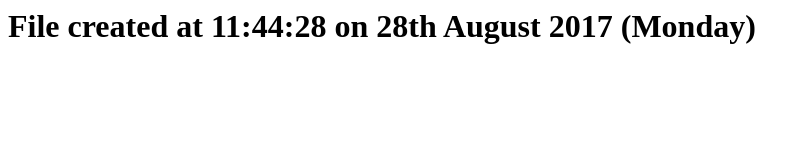
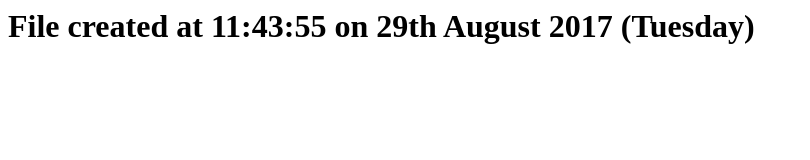
Before and after one commit to sole/publish-and-cron, a plain HTML site: page index.html in a window 1280 px wide. Shown: the whole page, without its empty margins (0-810 px from the left). Drawn offline with Linux system fonts and the light colour scheme.

Commit message:
Built from commit 9921361ec153f92ea03c2b71ecfaecc8a2d7d6eb

```diff
--- a/index.html
+++ b/index.html
@@ -1 +1 @@
-<h1>File created at 11:44:28 on 28th August 2017 (Monday)</h1>
+<h1>File created at 11:43:55 on 29th August 2017 (Tuesday)</h1>
```
